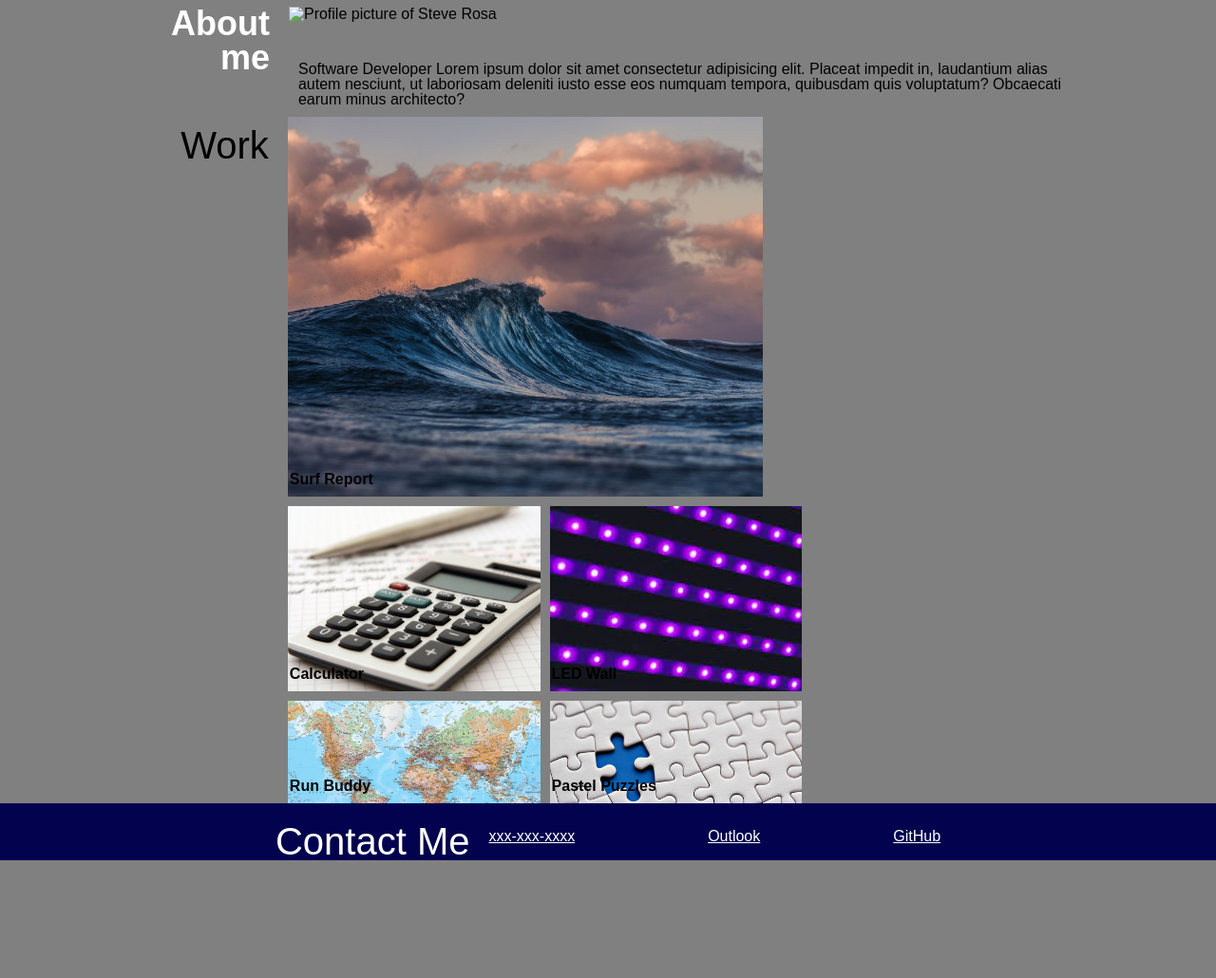
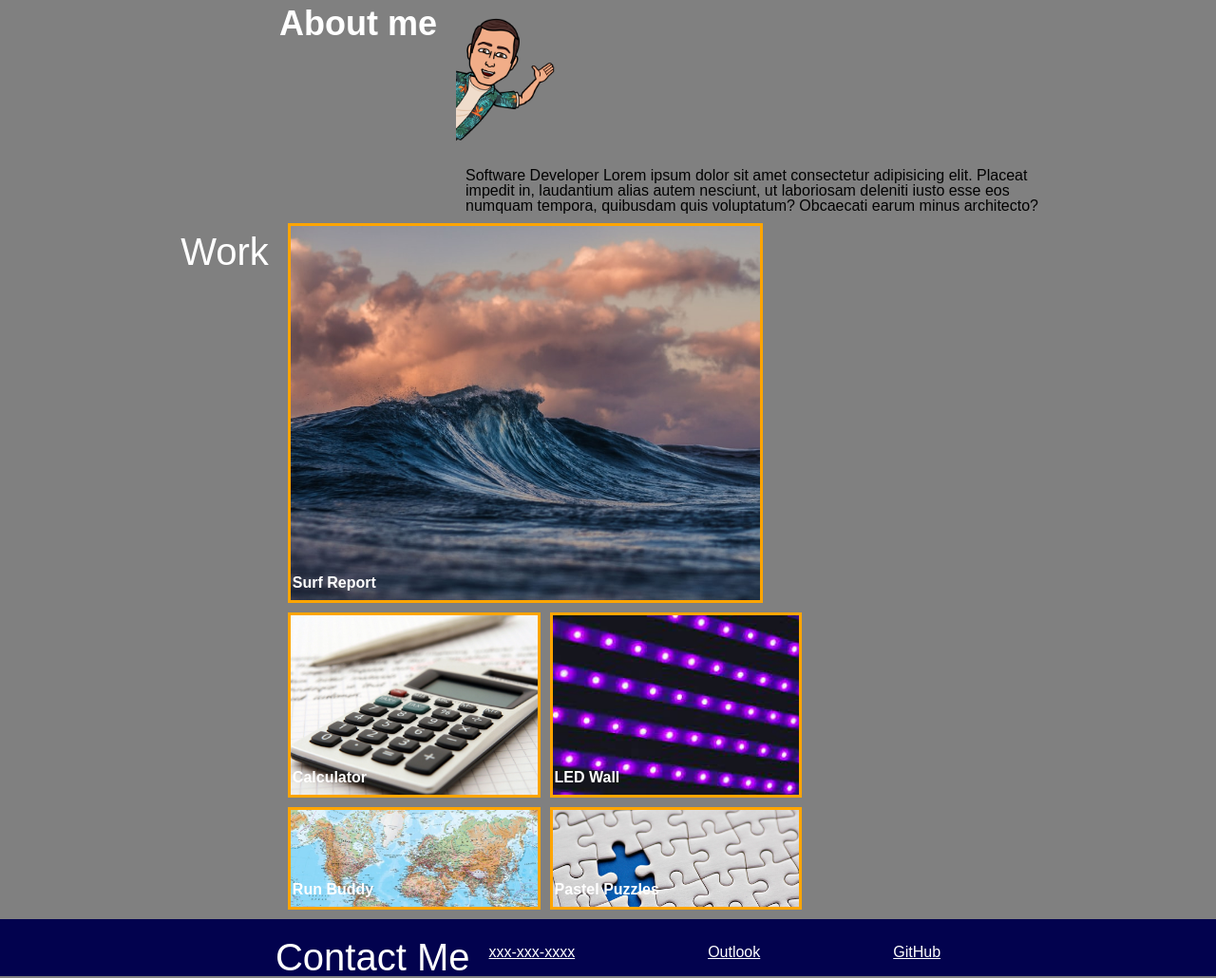
Before and after one commit to scrosa22/hw02-srosa-portfolio, a plain HTML site: page index.html in a window 1280 px wide. Shown: the part 374-1404 px from the top of the page at 95% size. Before the commit the page ends 1282 px from the top, so only its background shows below. Drawn offline with Linux system fonts and the light colour scheme.

Commit message:
updating style and format v3

```diff
--- a/assets/style.css
+++ b/assets/style.css
@@ -41,8 +41,10 @@ body {
 
 nav a {
     color: white;
+}
 
-
+nav a:hover {
+    color: antiquewhite;
 }
 
 /* main {
@@ -114,8 +116,8 @@ h5 {
 .about-me-grid-container {
     width: 75%;
     display: grid;
-    grid-template-columns: 1fr repeat(3, 2fr);
-    grid-template-rows: repeat(4, 1fr);
+    grid-template-columns: 1fr  2fr;
+    grid-template-rows: 4 1fr;
     gap: 10px 10px;
 }
 
@@ -153,6 +155,7 @@ h5 {
     justify-content: space-between;
     justify-content: center;
     margin-top: 10px;
+    margin-bottom: 10px;
 }
 
 .work-grid-container {
@@ -161,6 +164,7 @@ h5 {
     grid-template-columns: 1fr repeat(3, 2fr);
     grid-template-rows: repeat(10, 1fr);
     gap: 10px 10px;
+    color: white;
 }
 
 .work-item-work-title {
@@ -185,7 +189,7 @@ h5 {
     padding-left: 2px;
     padding-bottom: 10px;
     text-align: left;
-    border: 10px orange;
+    border:solid 3px orange;
 
 }
 .work-item-project-led-wall {
@@ -198,7 +202,7 @@ h5 {
     padding-left: 2px;
     padding-bottom: 10px;
     text-align: left;
-    border: 10px orange;
+    border: solid 3px orange;
 
 }
 .work-item-project-calculator {
@@ -211,7 +215,7 @@ h5 {
     padding-left: 2px;
     padding-bottom: 10px;
     text-align: left;
-    border: 10px orange;
+    border: solid 3px orange;
 
 }
 .work-item-project-puzzles {
@@ -224,7 +228,7 @@ h5 {
     padding-left: 2px;
     padding-bottom: 10px;
     text-align: left;
-    border: 10px orange;
+    border: solid 3px orange;
 
 }
 .work-item-project-run-buddy {
@@ -237,8 +241,15 @@ h5 {
     padding-left: 2px;
     padding-bottom: 10px;
     text-align: left;
-    border: 10px orange;
+    border: solid 3px orange;
 
+}
+
+.work-grid-container :hover {
+    border: solid 10px;
+    border-color: greenyellow;
+    opacity: 75%;
+    color: greenyellow;
 }
 /* End Work Section */
 
--- a/index.html
+++ b/index.html
@@ -41,7 +41,7 @@
     <article>
         <div class="about-me-container">
             <div class="about-me-grid-container">
-                <img src="assets/" alt="Profile picture of Steve Rosa">
+                <img src="./assets/images/avatar.png" alt="Profile picture of Steve Rosa" height="150px" width="150px">
 
                 <div class="about-me-item-about-me-title">
                     <p>About me </p>
```
Also changed, not shown: assets/images/avatar.png (added), assets/images/desktop1.JPG (added), assets/images/mobile1.JPG (added), assets/images/mobile2.JPG (added), 1 other file.
